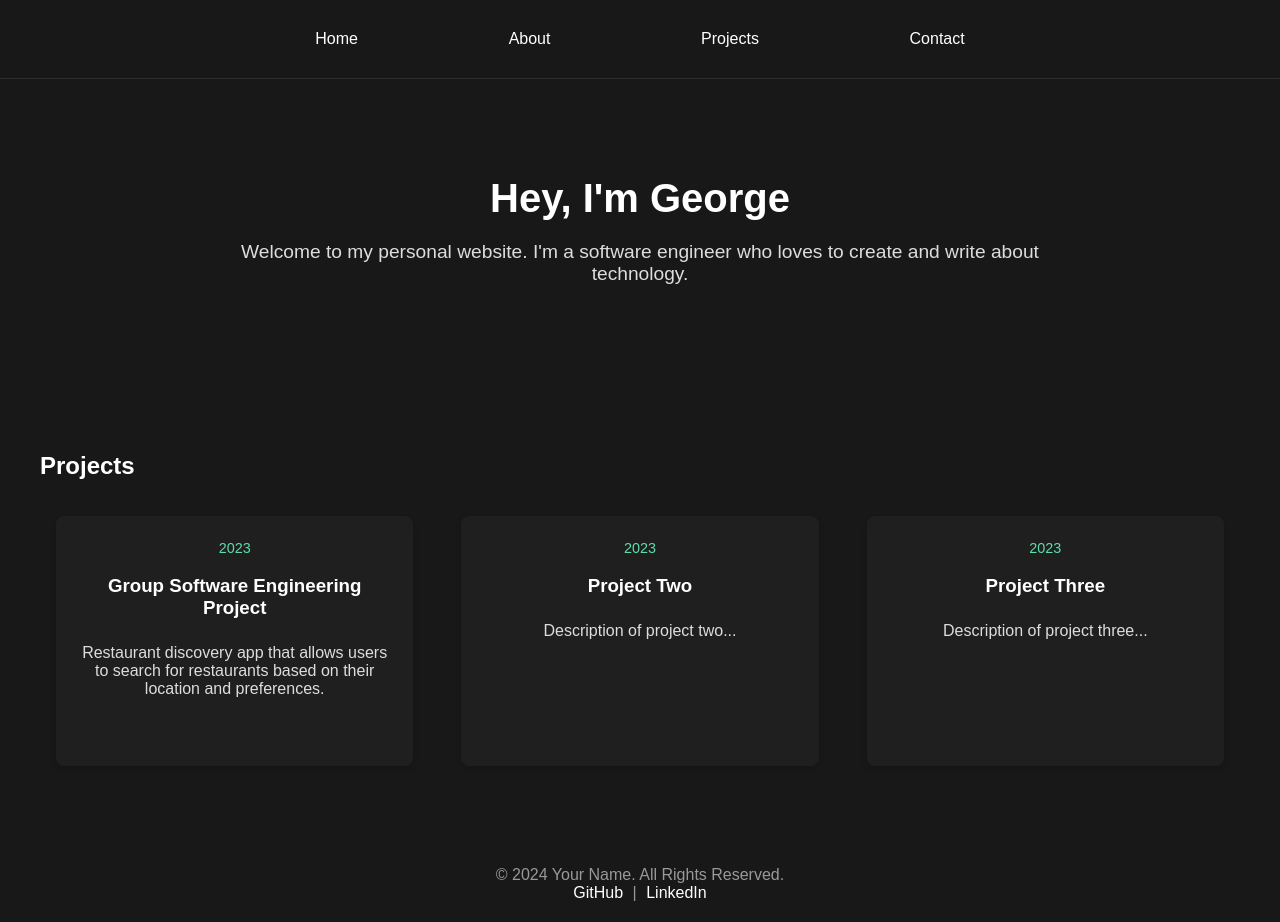
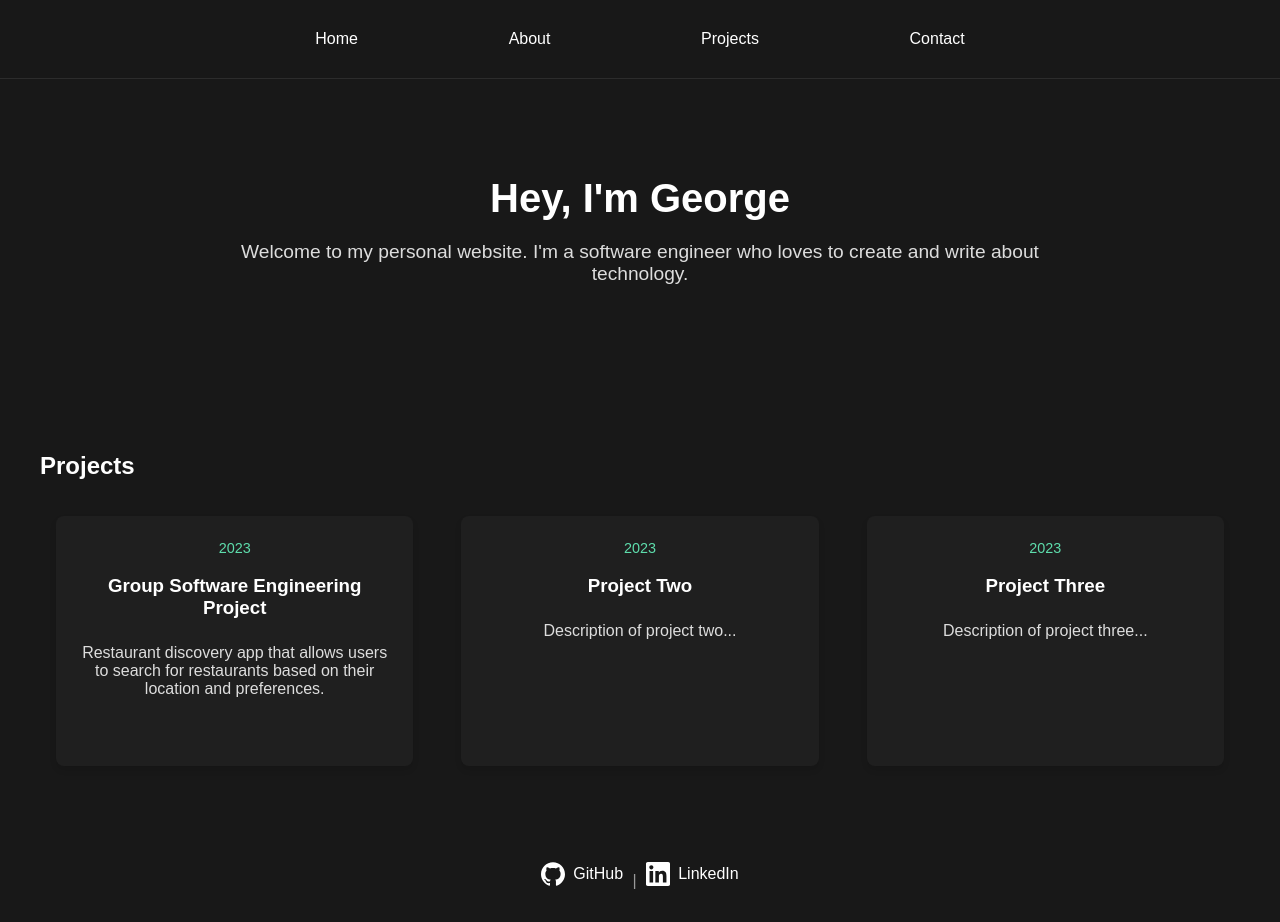
Before and after one commit to GeorgeBall9/my-portfolio, a Next.js app: page / in a window 1280 px wide. Built offline with nearby package versions, Linux system fonts and the light colour scheme.

Commit message:
style: Update Footer component CSS styling and add social media icons

```diff
--- a/src/components/Footer.css
+++ b/src/components/Footer.css
@@ -1,8 +1,7 @@
 /* src/components/Footer.css */
 
 .footer-container {
-    background: var(--background-color);
-    padding: 20px;
+  padding: 1em;
   text-align: center;
 }
 
@@ -16,9 +15,12 @@
   color: var(--font-color-bright);
   text-decoration: none;
   margin: 0 5px;
+  display: inline-flex;
+  align-items: center;
 }
 
-  .footer-container a:hover {
-    text-decoration: underline;
-    color: var(--font-color-heading);
+.icon {
+  width: 24px; /* Adjust size as needed */
+  height: 24px;
+  margin-right: 8px;
 }
--- a/src/components/Footer.js
+++ b/src/components/Footer.js
@@ -1,10 +1,18 @@
+import { SiGithub, SiLinkedin } from 'react-icons/si';
 import './Footer.css';
 
 const Footer = () => (
   <footer className="footer-container">
-    <p>&copy; 2024 Your Name. All Rights Reserved.</p>
     <p>
-      <a href="https://github.com/yourprofile">GitHub</a> | <a href="https://www.linkedin.com/in/yourprofile">LinkedIn</a>
+      <a href="https://github.com/GeorgeBall9">
+        <SiGithub className="icon" />
+        GitHub
+      </a>
+      {' | '}
+      <a href="https://www.linkedin.com/in/george-ball-513b6b202">
+        <SiLinkedin className="icon" />
+        LinkedIn
+      </a>
     </p>
   </footer>
 );
```
Lines whose indentation alone changed are shown as unchanged.
